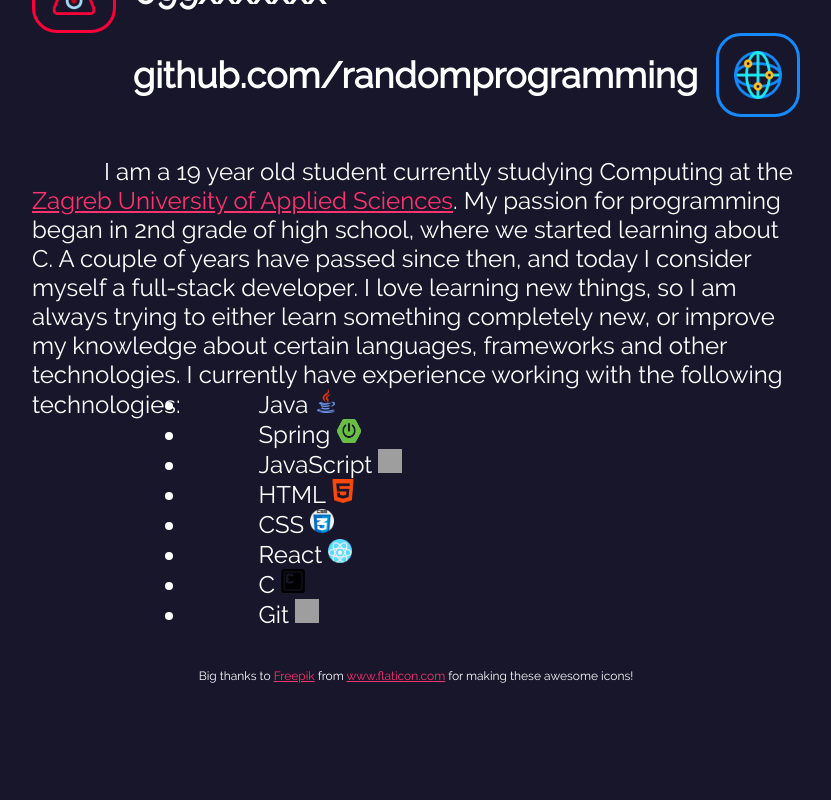
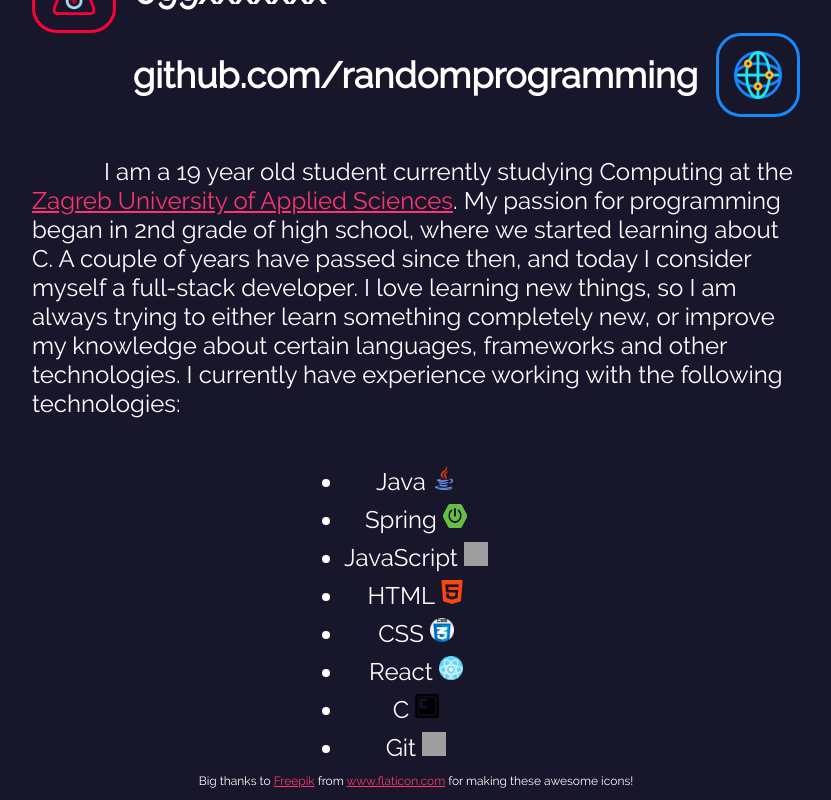
Before and after one commit to randomprogramming/portfolio-app, a React (Create React App) app: page /about in a window 1280 px wide. Shown: the part 423-1223 px from the top of the page, without its empty margins (224-1055 px from the left). Before the commit the page ends 1118 px from the top, so only its background shows below. Built offline with nearby package versions, Linux system fonts and the light colour scheme; grey boxes are pictures that could not be loaded.

Commit message:
removed unnecessary code

```diff
--- /dev/null
+++ b/src/components/TechnologiesList.js
@@ -0,0 +1,15 @@
+import React, { Component } from "react";
+
+export default class TechnologiesList extends Component {
+	render() {
+		return (
+			<ul className="about-me-technologies-list">
+				{this.props.techs.map(tech => (
+					<li key={tech.text} className="technologies-list-item">
+						{tech.text} <img src={tech.icon} alt="Java" className="list-img" />
+					</li>
+				))}
+			</ul>
+		);
+	}
+}
--- a/src/css/AboutMe.css
+++ b/src/css/AboutMe.css
@@ -27,7 +27,7 @@
 	font-weight: bold;
 }
 
-.about-me-text-container {
+.about-me-text {
 	margin: 5vh 20vw 5vh 20vw;
 	text-indent: 3em;
 	font-size: 24px;
@@ -44,9 +44,14 @@
 	display: inline-grid;
 }
 
+.technologies {
+	text-align: center;
+}
+
 .technologies-list-item {
-	margin: 0px;
+	margin: 0.5rem 0rem 0rem 0rem;
 	padding: 0px;
+	font-size: 24px;
 }
 
 .list-img {
--- a/src/views/AboutMe.js
+++ b/src/views/AboutMe.js
@@ -15,6 +15,7 @@
 import Clang from "../images/technologies/clang.png";
 import Git from "../images/technologies/git.png";
 import Links from "../components/Links";
+import TechnologiesList from "../components/TechnologiesList";
 
 export default class AboutMe extends Component {
 	render() {
@@ -32,8 +33,8 @@
 					))}
 				</div>
 
-				<div>
-					<p className="about-me-text-container">
+				<div className="about-me-text-container">
+					<p className="about-me-text">
 						I am a 19 year old student currently studying Computing at the{" "}
 						<a href="https://tvz.hr">Zagreb University of Applied Sciences</a>. My passion for
 						programming began in 2nd grade of high school, where we started learning about C. A
@@ -41,43 +42,12 @@
 						developer. I love learning new things, so I am always trying to either learn something
 						completely new, or improve my knowledge about certain languages, frameworks and other
 						technologies. I currently have experience working with the following technologies:{" "}
-						{/* TODO: Remove <ul/> from the <p/> tag, move it somewhere else, make a flexbox and use inline flex with <p/> */}
-						<ul className="about-me-technologies-list">
-							{/* TODO: Turn this into its own Component which takes in the text and the image and makes a list from them */}
-							<li className="technologies-list-item">
-								{technologies.java.text}{" "}
-								<img src={technologies.java.icon} alt="Java" className="list-img" />
-							</li>
-							<li className="technologies-list-item">
-								{technologies.spring.text}{" "}
-								<img src={technologies.spring.icon} alt="Spring" className="list-img" />
-							</li>
-							<li className="technologies-list-item">
-								{technologies.javascript.text}{" "}
-								<img src={technologies.javascript.icon} alt="Javascript" className="list-img" />
-							</li>
-							<li className="technologies-list-item">
-								{technologies.html.text}{" "}
-								<img src={technologies.html.icon} alt="HTML" className="list-img" />
-							</li>
-							<li className="technologies-list-item">
-								{technologies.css.text}{" "}
-								<img src={technologies.css.icon} alt="CSS" className="list-img" />
-							</li>
-							<li className="technologies-list-item">
-								{technologies.react.text}{" "}
-								<img src={technologies.react.icon} alt="React" className="list-img" />
-							</li>
-							<li className="technologies-list-item">
-								{technologies.clang.text}{" "}
-								<img src={technologies.clang.icon} alt="C" className="list-img" />
-							</li>
-							<li className="technologies-list-item">
-								{technologies.git.text}{" "}
-								<img src={technologies.git.icon} alt="Git" className="list-img" />
-							</li>
-						</ul>
 					</p>
+
+					<div className="technologies">
+						{/* Tehcnologies list is a ul > li tag which creates a li for each tech in the technologies array */}
+						<TechnologiesList techs={technologies} />
+					</div>
 				</div>
 
 				<div className="footer">
@@ -121,37 +91,37 @@
 	},
 ];
 
-const technologies = {
-	java: {
+const technologies = [
+	{
 		icon: Java,
 		text: "Java",
 	},
-	spring: {
+	{
 		icon: Spring,
 		text: "Spring",
 	},
-	javascript: {
+	{
 		icon: Javascript,
 		text: "JavaScript",
 	},
-	html: {
+	{
 		icon: Html,
 		text: "HTML",
 	},
-	css: {
+	{
 		icon: Css,
 		text: "CSS",
 	},
-	react: {
+	{
 		icon: ReactImg,
 		text: "React",
 	},
-	clang: {
+	{
 		icon: Clang,
 		text: "C",
 	},
-	git: {
+	{
 		icon: Git,
 		text: "Git",
 	},
-};
+];
```
